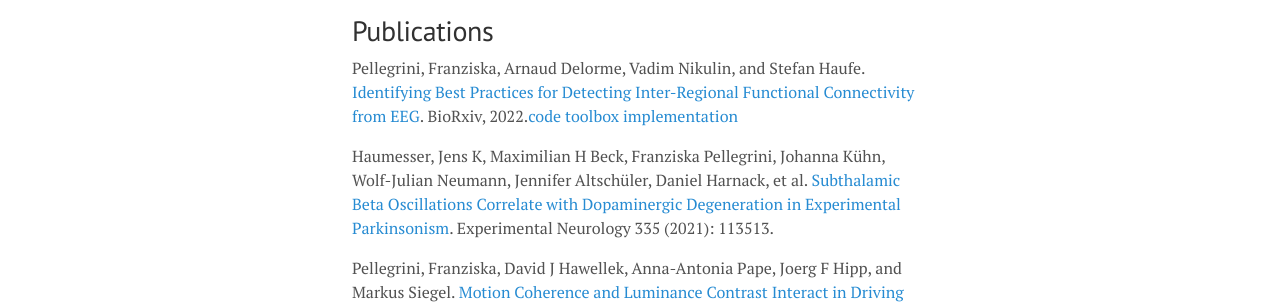
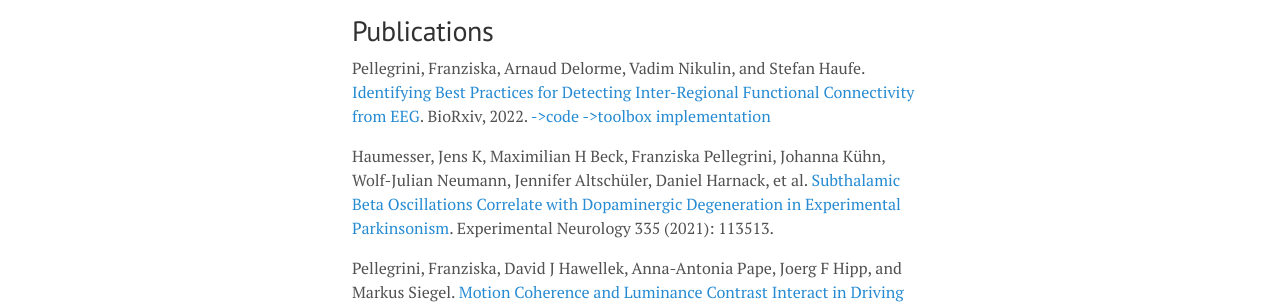
Before and after one commit to fpellegrini/fpellegrini.github.io, a Jekyll site: the page built from index.md, in a window 1280 px wide. Shown: the part 880-1184 px from the top of the page. Built offline with Jekyll 4.4.1, drawn with Linux system fonts in a browser that asks for light colours.

```diff
--- a/index.md
+++ b/index.md
@@ -14,7 +14,7 @@ At work, I also try to improve life in science by engaging in the Equal Opportun
 
 
 # Publications
-Pellegrini, Franziska, Arnaud Delorme, Vadim Nikulin, and Stefan Haufe. [Identifying Best Practices for Detecting Inter-Regional Functional Connectivity from EEG](https://www.biorxiv.org/content/10.1101/2022.10.05.510753.abstract). BioRxiv, 2022.[code](https://github.com/fpellegrini/FCsim) [toolbox implementation](https://github.com/arnodelorme/roiconnect)
+Pellegrini, Franziska, Arnaud Delorme, Vadim Nikulin, and Stefan Haufe. [Identifying Best Practices for Detecting Inter-Regional Functional Connectivity from EEG](https://www.biorxiv.org/content/10.1101/2022.10.05.510753.abstract). BioRxiv, 2022. [->code](https://github.com/fpellegrini/FCsim) [ ->toolbox implementation](https://github.com/arnodelorme/roiconnect)
 
 Haumesser, Jens K, Maximilian H Beck, Franziska Pellegrini, Johanna Kühn, Wolf-Julian Neumann, Jennifer Altschüler, Daniel Harnack, et al. [Subthalamic Beta Oscillations Correlate with Dopaminergic Degeneration in Experimental Parkinsonism](https://www.sciencedirect.com/science/article/abs/pii/S0014488620303447). Experimental Neurology 335 (2021): 113513.
 
```
